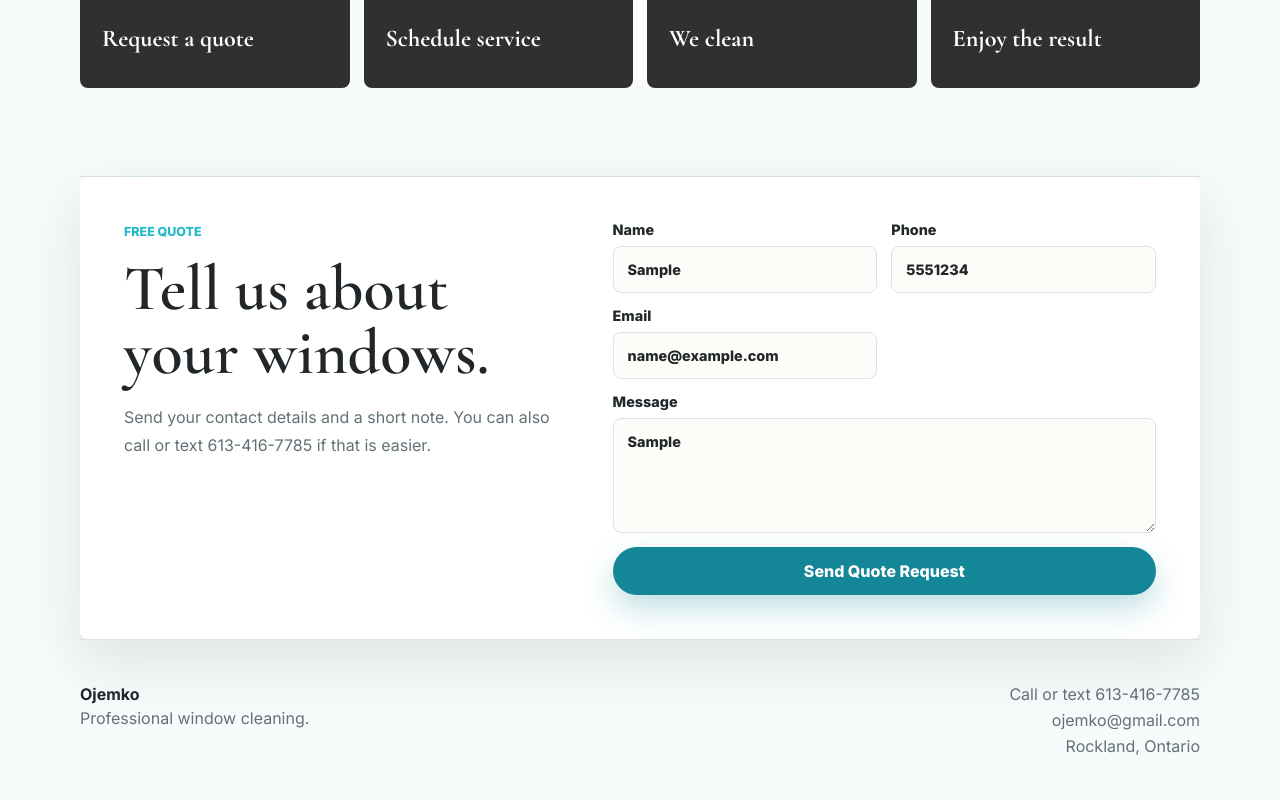
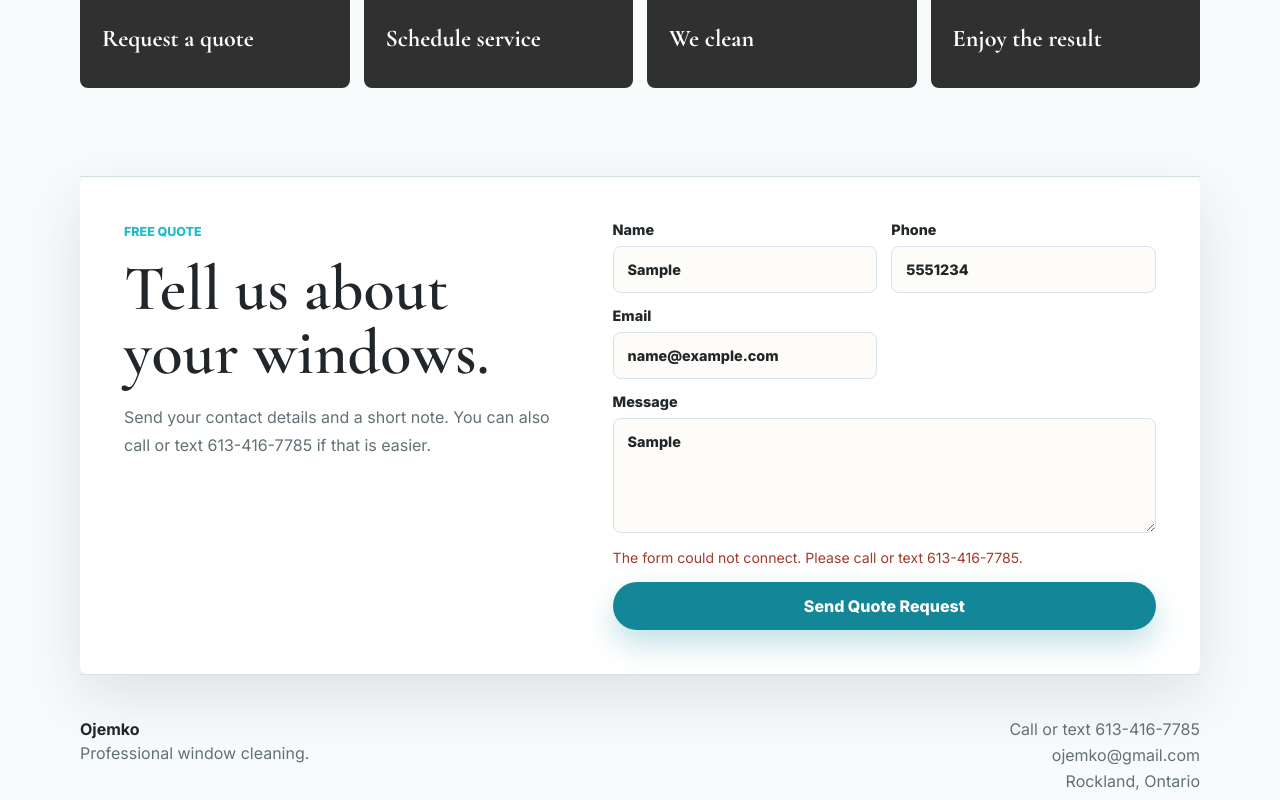
Before and after one commit to ojemko/ojemko-website, a Next.js app: page / in a window 1280 px wide. Both pictures are taken after typing "Sample", "5551234", "name@example.com", "Sample" into the empty fields and a click on the button "Send Quote Request". Shown: the part 1769-2569 px from the top of the page. Built offline with nearby package versions, Linux system fonts and the light colour scheme.

Commit message:
Use direct Formspree quote submission

```diff
--- a/app/globals.css
+++ b/app/globals.css
@@ -403,6 +403,11 @@ textarea {
   color: #a33a2b;
 }
 
+.form-message.success {
+  color: var(--teal-deep);
+  font-weight: 800;
+}
+
 .quote-success {
   border: 1px solid rgba(19, 135, 151, 0.24);
   border-radius: 8px;
--- a/app/quote-form.tsx
+++ b/app/quote-form.tsx
@@ -1,41 +1,68 @@
 "use client";
 
-import { FormEvent, useState } from "react";
-import { useForm, ValidationError } from "@formspree/react";
+import { FormEvent, useRef, useState } from "react";
+
+type FormStatus = "idle" | "submitting" | "success" | "error";
+
+const formEndpoint = "https://formspree.io/f/xdavbvdg";
 
 export default function QuoteForm() {
-  const [state, handleSubmit] = useForm("xdavbvdg");
-  const [contactError, setContactError] = useState("");
+  const formRef = useRef<HTMLFormElement>(null);
+  const [status, setStatus] = useState<FormStatus>("idle");
+  const [message, setMessage] = useState("");
 
-  function onSubmit(event: FormEvent<HTMLFormElement>) {
-    const formData = new FormData(event.currentTarget);
+  async function onSubmit(event: FormEvent<HTMLFormElement>) {
+    event.preventDefault();
+
+    const form = event.currentTarget;
+    const formData = new FormData(form);
     const phone = String(formData.get("phone") || "").trim();
     const email = String(formData.get("email") || "").trim();
 
     if (!phone && !email) {
-      event.preventDefault();
-      setContactError("Please enter a phone number or email so we can reply.");
+      setStatus("error");
+      setMessage("Please enter a phone number or email so we can reply.");
       return;
     }
 
-    setContactError("");
-    handleSubmit(event);
-  }
+    setStatus("submitting");
+    setMessage("");
 
-  if (state.succeeded) {
-    return (
-      <div className="quote-success" role="status">
-        <h3>Thanks, your quote request was sent.</h3>
-        <p>
-          Ojemko will follow up as soon as possible. You can also call or text
-          613-416-7785.
-        </p>
-      </div>
-    );
+    try {
+      const response = await fetch(formEndpoint, {
+        method: "POST",
+        body: formData,
+        headers: {
+          Accept: "application/json"
+        }
+      });
+
+      if (!response.ok) {
+        const data = await response.json().catch(() => null);
+        const formspreeError =
+          data?.errors?.[0]?.message ||
+          "The form could not be sent. Please call or text 613-416-7785.";
+
+        setStatus("error");
+        setMessage(formspreeError);
+        return;
+      }
+
+      formRef.current?.reset();
+      setStatus("success");
+      setMessage(
+        "Thanks, your quote request was sent. Ojemko will follow up as soon as possible."
+      );
+    } catch {
+      setStatus("error");
+      setMessage(
+        "The form could not connect. Please call or text 613-416-7785."
+      );
+    }
   }
 
   return (
-    <form className="quote-form" onSubmit={onSubmit}>
+    <form ref={formRef} className="quote-form" onSubmit={onSubmit}>
       <input
         type="hidden"
         name="_subject"
@@ -44,11 +71,6 @@ export default function QuoteForm() {
       <label>
         Name
         <input name="name" type="text" placeholder="Your name" required />
-        <ValidationError
-          className="field-error"
-          field="name"
-          errors={state.errors}
-        />
       </label>
       <label>
         Phone
@@ -57,17 +79,7 @@ export default function QuoteForm() {
       <label>
         Email
         <input name="email" type="email" placeholder="Your email" />
-        <ValidationError
-          className="field-error"
-          field="email"
-          errors={state.errors}
-        />
       </label>
-      {contactError ? (
-        <p className="form-message error full" role="alert">
-          {contactError}
-        </p>
-      ) : null}
       <label className="full">
         Message
         <textarea
@@ -76,15 +88,22 @@ export default function QuoteForm() {
           rows={5}
           required
         />
-        <ValidationError
-          className="field-error"
-          field="message"
-          errors={state.errors}
-        />
       </label>
-      <ValidationError className="form-message error full" errors={state.errors} />
-      <button className="button primary full" type="submit" disabled={state.submitting}>
-        {state.submitting ? "Sending..." : "Send Quote Request"}
+      {message ? (
+        <p
+          className={`form-message ${status === "success" ? "success" : "error"} full`}
+          role={status === "error" ? "alert" : "status"}
+          aria-live="polite"
+        >
+          {message}
+        </p>
+      ) : null}
+      <button
+        className="button primary full"
+        type="submit"
+        disabled={status === "submitting"}
+      >
+        {status === "submitting" ? "Sending..." : "Send Quote Request"}
       </button>
     </form>
   );
--- a/package.json
+++ b/package.json
@@ -9,7 +9,6 @@
     "lint": "eslint ."
   },
   "dependencies": {
-    "@formspree/react": "^3.0.0",
     "next": "^16.2.9",
     "react": "^19.0.0",
     "react-dom": "^19.0.0"
```
Also changed, not shown: 1 other file (tests, documents, lock files or other folders).
